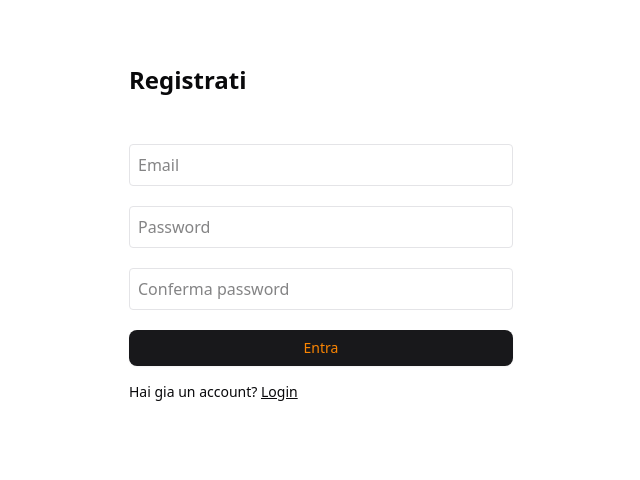
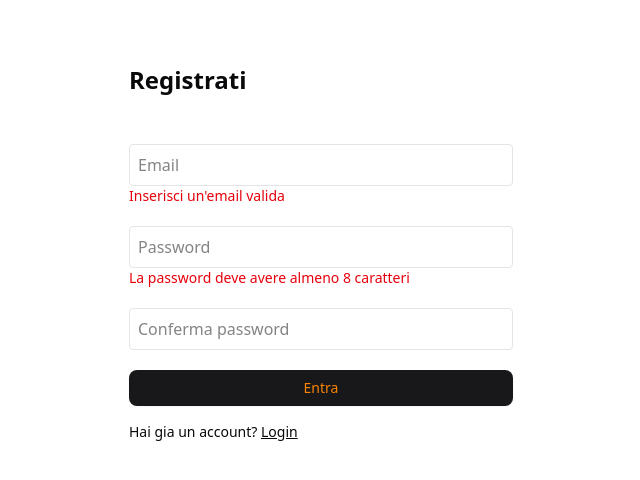
Before and after one commit to ionutbirlad/project-ktc, a Next.js app: page /register in a window 1280 px wide. Shown: the top 480 px of the page, without its empty margins (319-959 px from the left). Built offline with nearby package versions, Linux system fonts and the light colour scheme.

Commit message:
feat: set up validation on client side

```diff
--- a/src/components/register/RegisterForm.tsx
+++ b/src/components/register/RegisterForm.tsx
@@ -1,12 +1,14 @@
 "use client";
 
-import { useActionState } from "react";
+import { useActionState, useState, useEffect } from "react";
 import { useFormStatus } from "react-dom";
 import { signUpWithEmailPassword } from "@/app/(auth)/actions";
 
 import { Button } from "@/components/ui/button";
 
-import { type AuthState } from "@/lib/validation/auth/types";
+import { type AuthState, type FieldErrors } from "@/lib/validation/auth/types";
+import { signUpSchema } from "@/lib/validation/auth/auth";
+import { zodToAuthErrorsSignUp } from "@/lib/validation/auth/helpers";
 
 const initialState: AuthState = { ok: true };
 
@@ -22,6 +24,22 @@ function SubmitButton() {
 
 export function RegisterForm() {
   const [state, formAction] = useActionState(signUpWithEmailPassword, initialState);
+
+  const [formValues, setFormValues] = useState({
+    email: "",
+    password: "",
+    confirmPassword: "",
+  });
+  const [formErrors, setFormErrors] = useState<FieldErrors>({});
+
+  useEffect(() => {
+    // Validate with Zod
+    const parsed = signUpSchema.safeParse(formValues);
+    if (!parsed.success) {
+      const { fieldErrors } = zodToAuthErrorsSignUp(parsed.error);
+      setFormErrors(fieldErrors);
+    }
+  }, [formValues]);
 
   return (
     <form action={formAction} className="space-y-4">
@@ -44,10 +62,13 @@ export function RegisterForm() {
           placeholder="Email"
           autoComplete="email"
           className="w-full rounded border p-2 m-0"
+          onChange={(e) => setFormValues({ ...formValues, [e.target.name]: e.target.value })}
         />
         {!state.ok && state.fieldErrors?.email && (
           <p className="text-sm text-red-600">{state.fieldErrors?.email}</p>
         )}
+
+        {formErrors.email && <p className="text-sm text-red-600">{formErrors.email}</p>}
       </div>
       <div className="mb-5">
         <input
@@ -57,10 +78,13 @@ export function RegisterForm() {
           placeholder="Password"
           autoComplete="new-password"
           className="w-full rounded border p-2 m-0"
+          onChange={(e) => setFormValues({ ...formValues, [e.target.name]: e.target.value })}
         />
         {!state.ok && state.fieldErrors?.password && (
           <p className="text-sm text-red-600">{state.fieldErrors?.password}</p>
         )}
+
+        {formErrors.password && <p className="text-sm text-red-600">{formErrors.password}</p>}
       </div>
       <div className="mb-5">
         <input
@@ -70,9 +94,14 @@ export function RegisterForm() {
           placeholder="Conferma password"
           autoComplete="new-password"
           className="w-full rounded border p-2 m-0"
+          onChange={(e) => setFormValues({ ...formValues, [e.target.name]: e.target.value })}
         />
         {!state.ok && state.fieldErrors?.confirmPassword && (
           <p className="text-sm text-red-600">{state.fieldErrors?.confirmPassword}</p>
+        )}
+
+        {formErrors.confirmPassword && (
+          <p className="text-sm text-red-600">{formErrors.confirmPassword}</p>
         )}
       </div>
       <SubmitButton />
--- a/src/lib/validation/auth/helpers.ts
+++ b/src/lib/validation/auth/helpers.ts
@@ -6,7 +6,7 @@ import { type FieldErrors, type AuthState } from "@/lib/validation/auth/types";
 // Helper: map Zod errors (Sign Up) -> AuthState.fieldErrors / formErrors
 export function zodToAuthErrorsSignUp(
   err: z.ZodError
-): Pick<AuthState, "fieldErrors" | "formErrors"> {
+): Required<Pick<AuthState, "fieldErrors" | "formErrors">> {
   const { formErrors, fieldErrors } = z.flattenError(err) as z.ZodFlattenedError<
     SignUpInput,
     string
```
